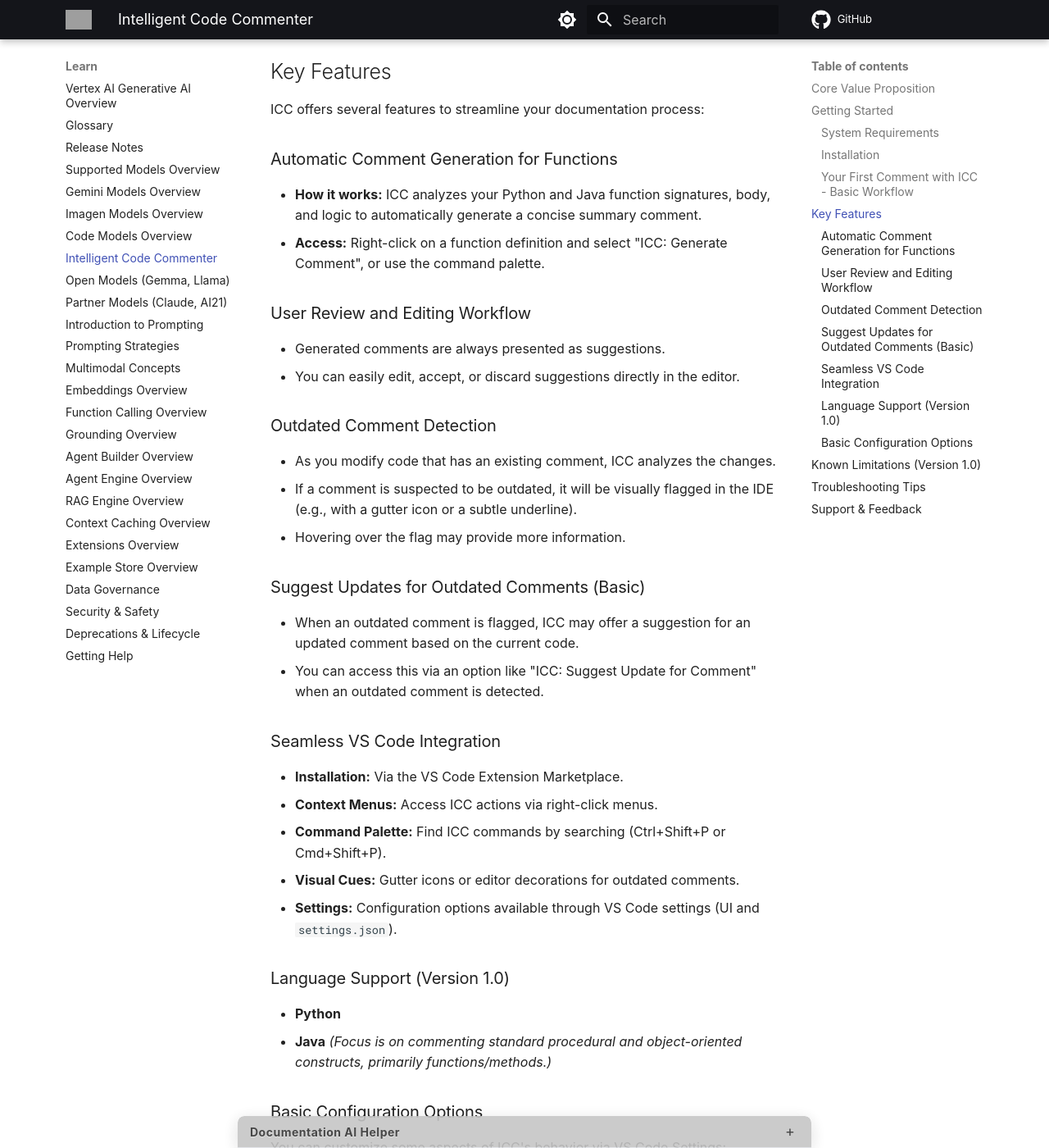
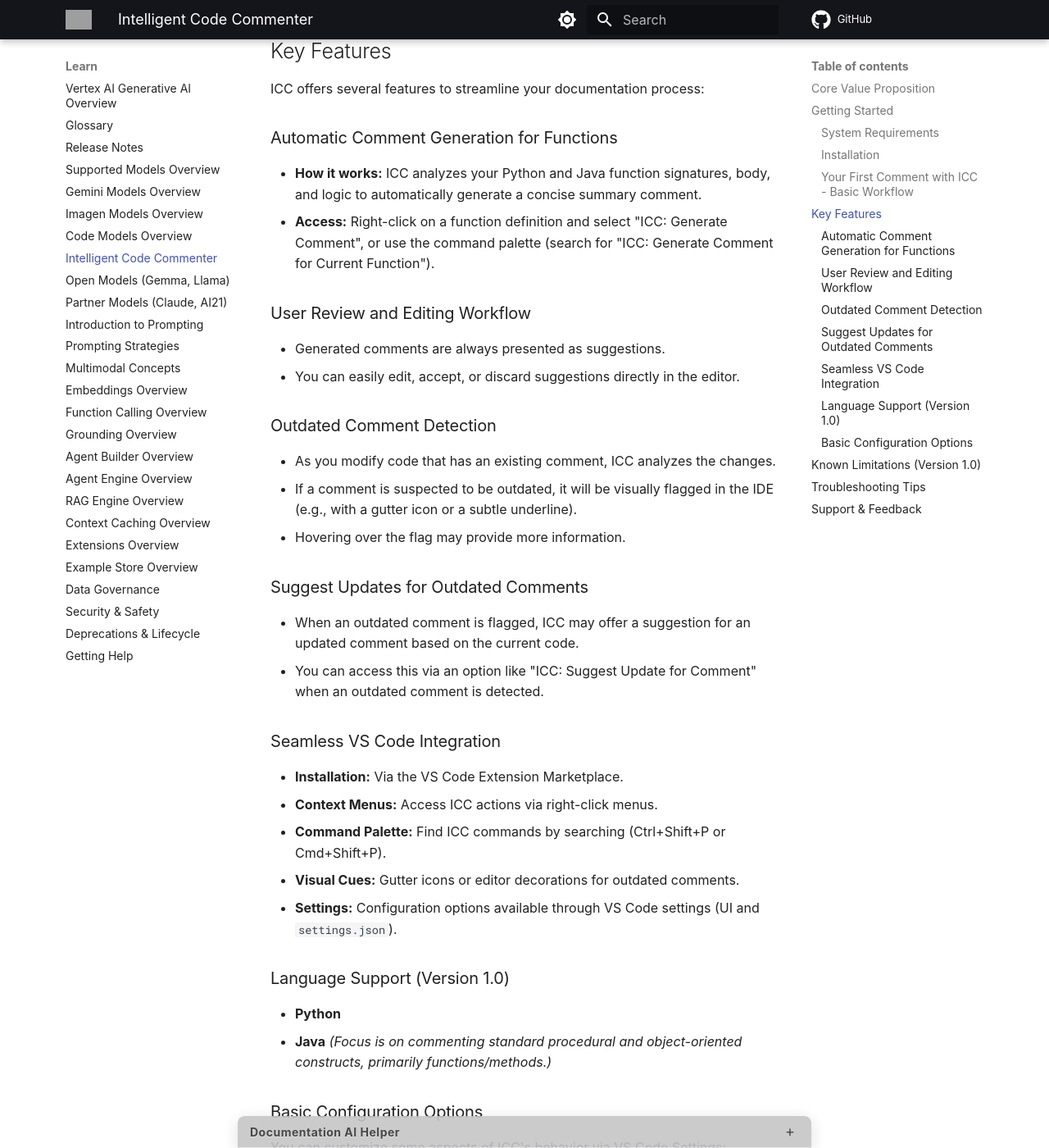
Before and after one commit to blevinscm/genai-docs, an MkDocs documentation site: the page built from docs/intelligent-code-commenter.md, in a window 1280 px wide and 1400 px high, scrolled down 2501 px. Shown: the whole window at 82% size. Built offline with MkDocs 1.6.1 and Material for MkDocs 9.7.7, drawn with Linux system fonts in a browser that asks for light colours; some web fonts are replaced; comment, search, counter and statistics services are not loaded; some of the changed text lies outside the part shown; grey boxes are pictures that could not be loaded.

Commit message:
Fix: Address QA feedback for intelligent-code-commenter.md
This commit addresses the following issues identified in a QA review of the Intelligent Code Commenter documentation:

- Updated placeholder links in the 'Support & Feedback' section.
- Clarified the official product name in the 'Installation' section.
- Added missing information about command palette options in 'Key Features'.
- Removed '(Basic)' from the heading 'Suggest Updates for Outdated Comments (Basic)'.
- Clarified the status of 'Preferred Comment Style' in 'Basic Configuration Options' as a planned feature.

```diff
--- a/docs/intelligent-code-commenter.md
+++ b/docs/intelligent-code-commenter.md
@@ -80,7 +80,7 @@ ICC offers several features to streamline your documentation process:
 ### Automatic Comment Generation for Functions
 
 *   **How it works:** ICC analyzes your Python and Java function signatures, body, and logic to automatically generate a concise summary comment.
-*   **Access:** Right-click on a function definition and select "ICC: Generate Comment", or use the command palette.
+*   **Access:** Right-click on a function definition and select "ICC: Generate Comment", or use the command palette (search for "ICC: Generate Comment for Current Function").
 
 ### User Review and Editing Workflow
 
@@ -93,7 +93,7 @@ ICC offers several features to streamline your documentation process:
 *   If a comment is suspected to be outdated, it will be visually flagged in the IDE (e.g., with a gutter icon or a subtle underline).
 *   Hovering over the flag may provide more information.
 
-### Suggest Updates for Outdated Comments (Basic)
+### Suggest Updates for Outdated Comments
 
 *   When an outdated comment is flagged, ICC may offer a suggestion for an updated comment based on the current code.
 *   You can access this via an option like "ICC: Suggest Update for Comment" when an outdated comment is detected.
@@ -118,7 +118,7 @@ You can customize some aspects of ICC's behavior via VS Code Settings:
 
 *   **Enable/Disable ICC:** Globally turn the extension on or off.
 *   **Enable/Disable Outdated Comment Detection:** Toggle this feature.
-*   **Preferred Comment Style (Planned - Basic for v1.0):**
+*   **Preferred Comment Style (Planned for a future release):**
     *   For Java: Default Javadoc-like structure.
     *   For Python: Default reStructuredText/Google style-like structure.
 *   **Telemetry Opt-in/Opt-out:** Control whether anonymized usage data is shared to help improve the product.
```
Also changed, not shown: other parts of docs/intelligent-code-commenter.md (+3 -3 lines).
